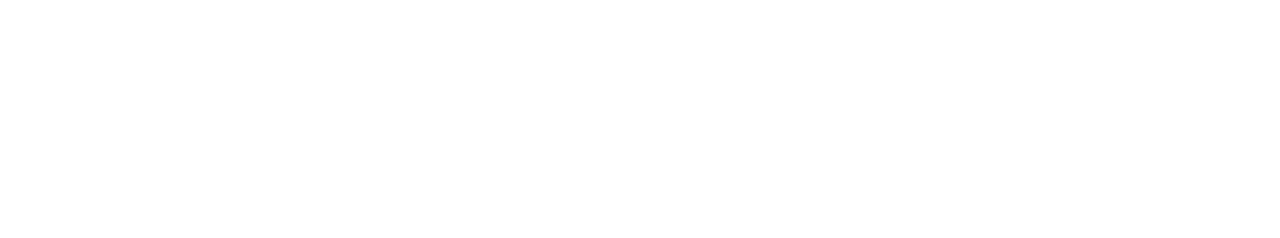
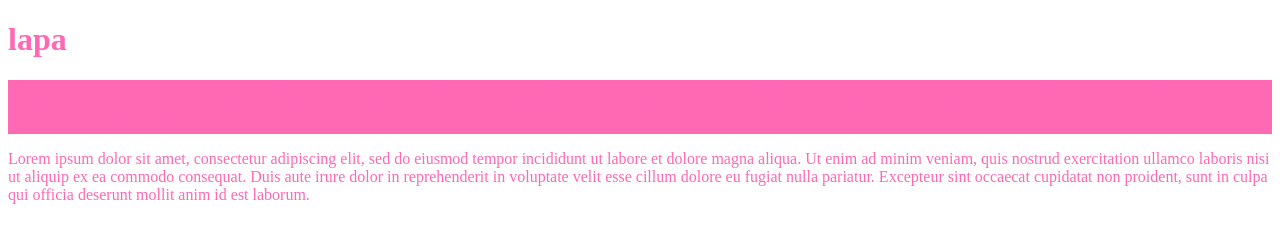
Before and after one commit to rvtprog-2020/DP2-1-HTML-intro-KL, a plain HTML site: page bomodel.html in a window 1280 px wide. Drawn offline with Linux system fonts and the light colour scheme; files that its build step writes are made by us from their sources.

Commit message:
something

```diff
--- a/bomodel.html
+++ b/bomodel.html
@@ -7,6 +7,8 @@
     <title>Document</title>
 </head>
 <body>
-
+    <h1>lapa</h1>
+    <p>Lorem ipsum dolor sit amet, consectetur adipiscing elit, sed do eiusmod tempor incididunt ut labore et dolore magna aliqua. Ut enim ad minim veniam, quis nostrud exercitation ullamco laboris nisi ut aliquip ex ea commodo consequat. Duis aute irure dolor in reprehenderit in voluptate velit esse cillum dolore eu fugiat nulla pariatur. Excepteur sint occaecat cupidatat non proident, sunt in culpa qui officia deserunt mollit anim id est laborum.</p>
+    <p1>Lorem ipsum dolor sit amet, consectetur adipiscing elit, sed do eiusmod tempor incididunt ut labore et dolore magna aliqua. Ut enim ad minim veniam, quis nostrud exercitation ullamco laboris nisi ut aliquip ex ea commodo consequat. Duis aute irure dolor in reprehenderit in voluptate velit esse cillum dolore eu fugiat nulla pariatur. Excepteur sint occaecat cupidatat non proident, sunt in culpa qui officia deserunt mollit anim id est laborum.</p1>
 </body>
 </html>
```
